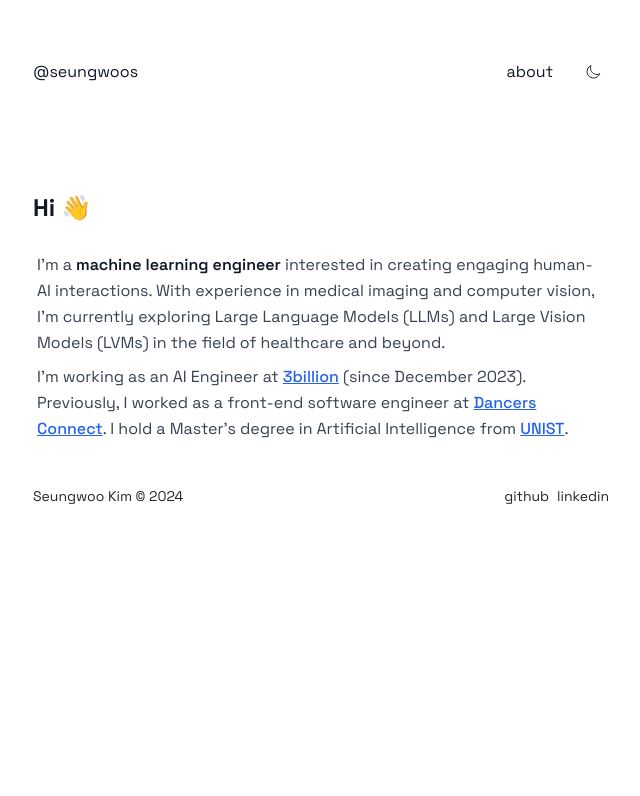
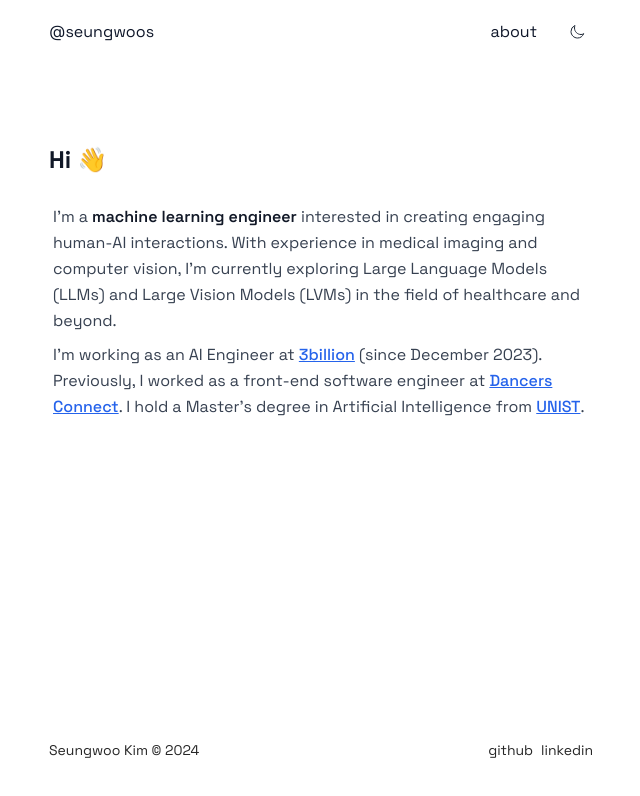
Before and after one commit to seungwoos/seungwoos.me, a Next.js app: page / in a window 1280 px wide. Shown: the top 796 px of the page, without its empty margins (319-959 px from the left). Built offline with nearby package versions, Linux system fonts and the light colour scheme.

Commit message:
fix: refactored container and fixed header

```diff
--- a/components/Container.tsx
+++ b/components/Container.tsx
@@ -1,18 +1,19 @@
 "use client";
-
 import Footer from "./Footer";
 import Header from "./Header";
 
 export default function Container({ children }: { children: React.ReactNode }) {
   return (
-    <div className="min-h-screen flex flex-col mx-auto py-10 text-slate-900 dark:text-slate-50 bg-white dark:bg-black">
-      <div className="max-w-xl mx-auto w-full">
-        <Header />
+    <div className="min-h-screen flex flex-col bg-white dark:bg-black text-slate-900 dark:text-slate-50">
+      <div className="fixed top-0 w-full bg-white dark:bg-black z-10">
+        <div className="max-w-xl mx-auto px-4">
+          <Header />
+        </div>
       </div>
-      <div className="max-w-xl mx-auto">
-        <main className="flex-grow py-10">{children}</main>
-      </div>
-      <div className="max-w-xl mx-auto w-full">
+      <main className="max-w-xl mx-auto w-full px-4 pt-24 flex-grow">
+        {children}
+      </main>
+      <div className="max-w-xl mx-auto w-full px-4 py-10">
         <Footer />
       </div>
     </div>
```
